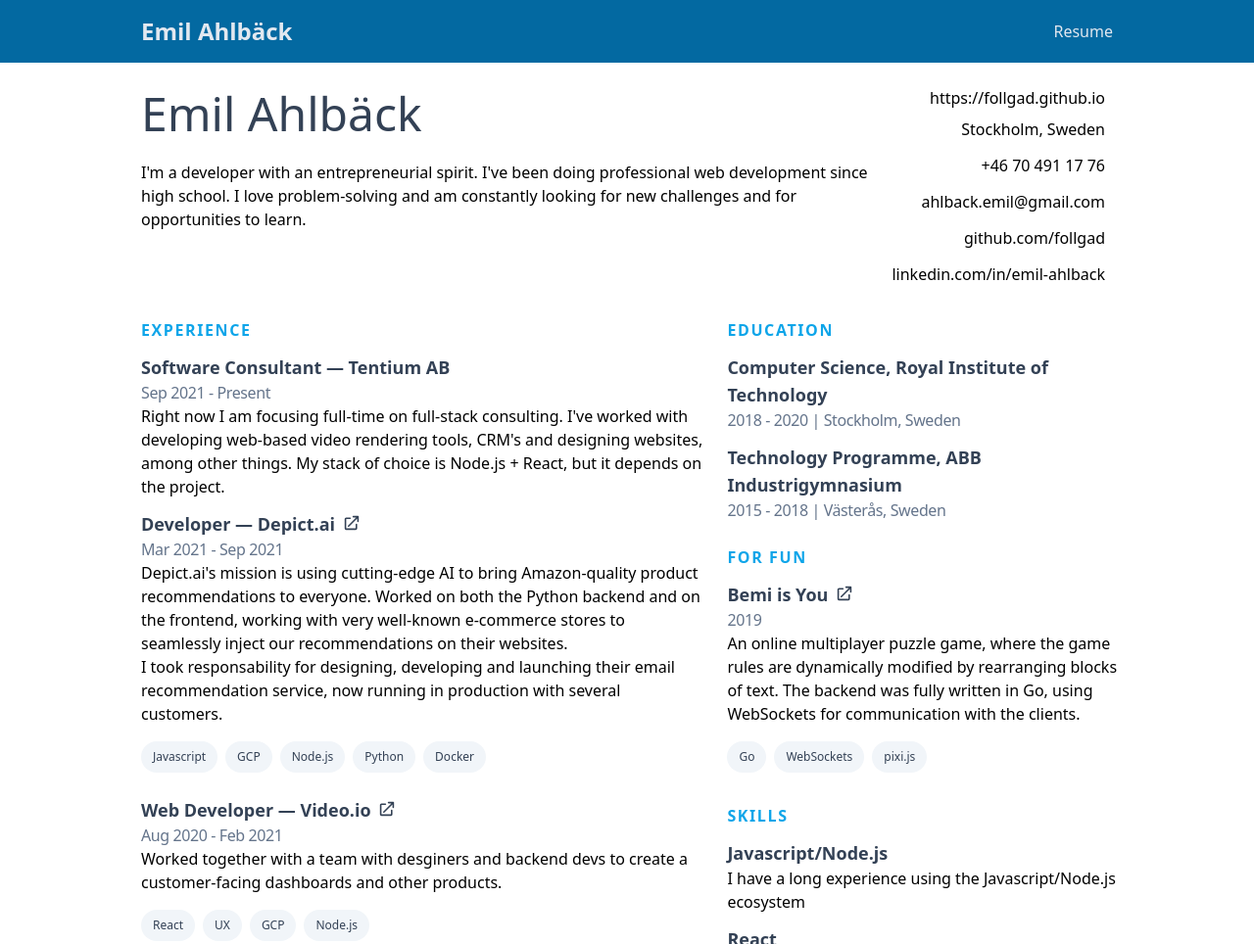
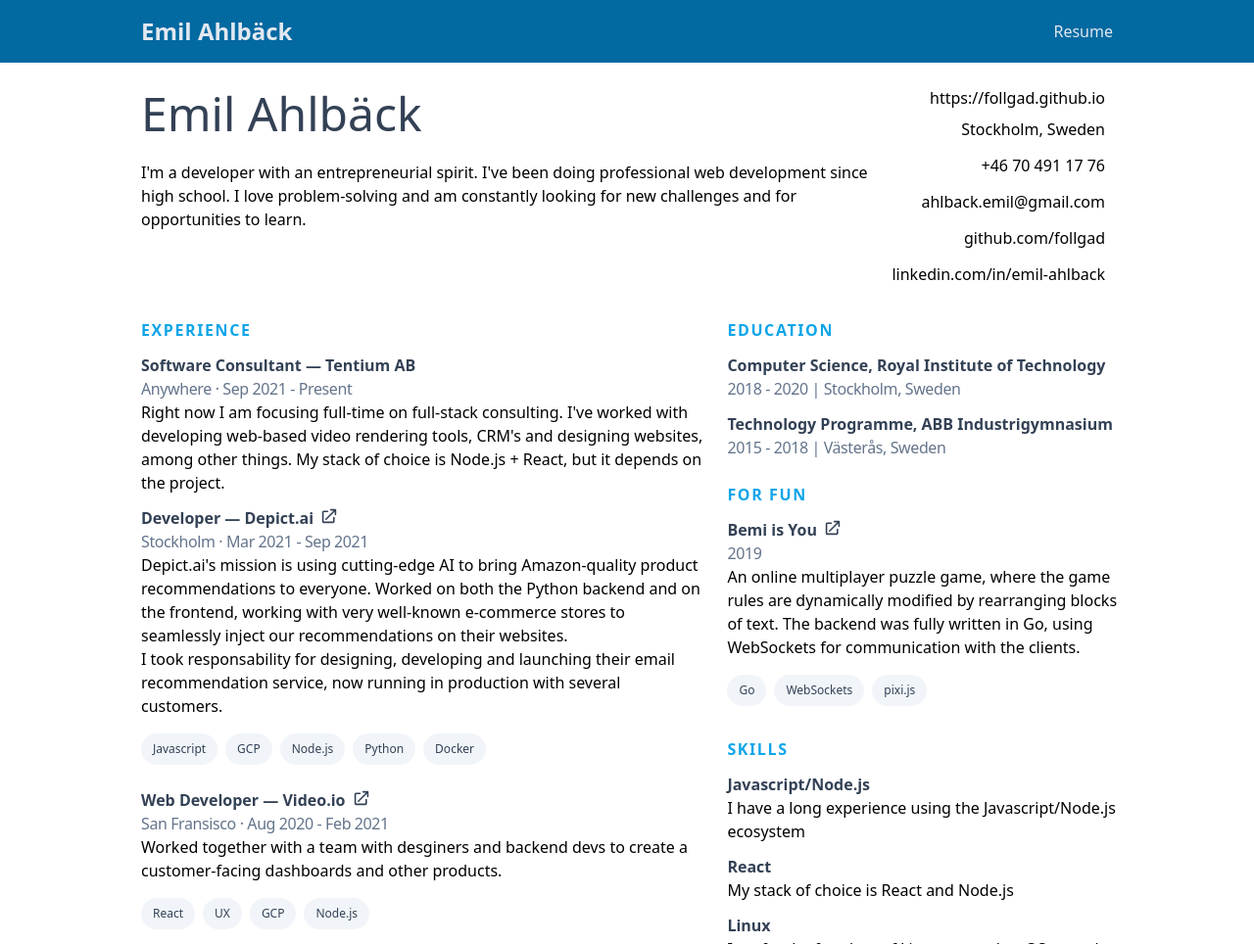
Before and after one commit to FOLLGAD/follgad.github.io, a Gatsby site: page /resume in a window 1280 px wide. Shown: the top 964 px of the page at 98% size. Built offline with nearby package versions, Linux system fonts and the light colour scheme; Gatsby itself is replaced by a stand-in of ours; some icons are missing.

Commit message:
added locations

```diff
--- a/src/components/experience.js
+++ b/src/components/experience.js
@@ -13,6 +13,7 @@
 const Experience = ({
   mainTitle = "",
   subTitle = "",
+  location,
   from,
   to,
   link,
@@ -29,16 +30,18 @@
 
   return (
     <div className="pt-3">
-      <div className="text-lg font-bold text-gray-700">
+      <div className="text-md font-bold text-gray-700">
         {link ? (
           <a href={link} target="_blank" rel="noopener noreferrer">
             {mainTitle} {linkIcon}
           </a>
         ) : (
-            mainTitle
-          )}
+          mainTitle
+        )}
       </div>
       <div className="text-gray-500 tracking-tight">
+        {location}
+        {location && timeTitle && " · "}
         {timeTitle}
         {subTitle && timeTitle && " | "}
         {subTitle}
@@ -64,6 +67,7 @@
   mainTitle: PropTypes.string,
   subTitle: PropTypes.string,
   timeTitle: PropTypes.string,
+  location: PropTypes.string,
   link: PropTypes.string,
   from: PropTypes.string,
   to: PropTypes.string,
--- a/src/pages/resume.js
+++ b/src/pages/resume.js
@@ -56,6 +56,7 @@
             mainTitle="Software Consultant — Tentium AB"
             from="Sep 2021"
             tags={[]}
+            location="Anywhere"
           >
             <p>
               Right now I am focusing full-time on full-stack consulting. I've
@@ -70,6 +71,7 @@
             to="Sep 2021"
             link="https://depict.ai"
             tags={["Javascript", "GCP", "Node.js", "Python", "Docker"]}
+            location="Stockholm"
           >
             <p>
               Depict.ai's mission is using cutting-edge AI to bring
@@ -90,6 +92,7 @@
             to="Feb 2021"
             link="https://video.io"
             tags={["React", "UX", "GCP", "Node.js"]}
+            location="San Fransisco"
           >
             <p>
               Worked together with a team with desginers and backend devs to
@@ -132,6 +135,7 @@
             to="2020"
             link="https://tenfast.se"
             tags={["MongoDB", "Node.js", "Nuxt.js", "Vue", "Stripe"]}
+            location="Stockholm"
           >
             <p>
               A modern real-estate management system we started building in
```
